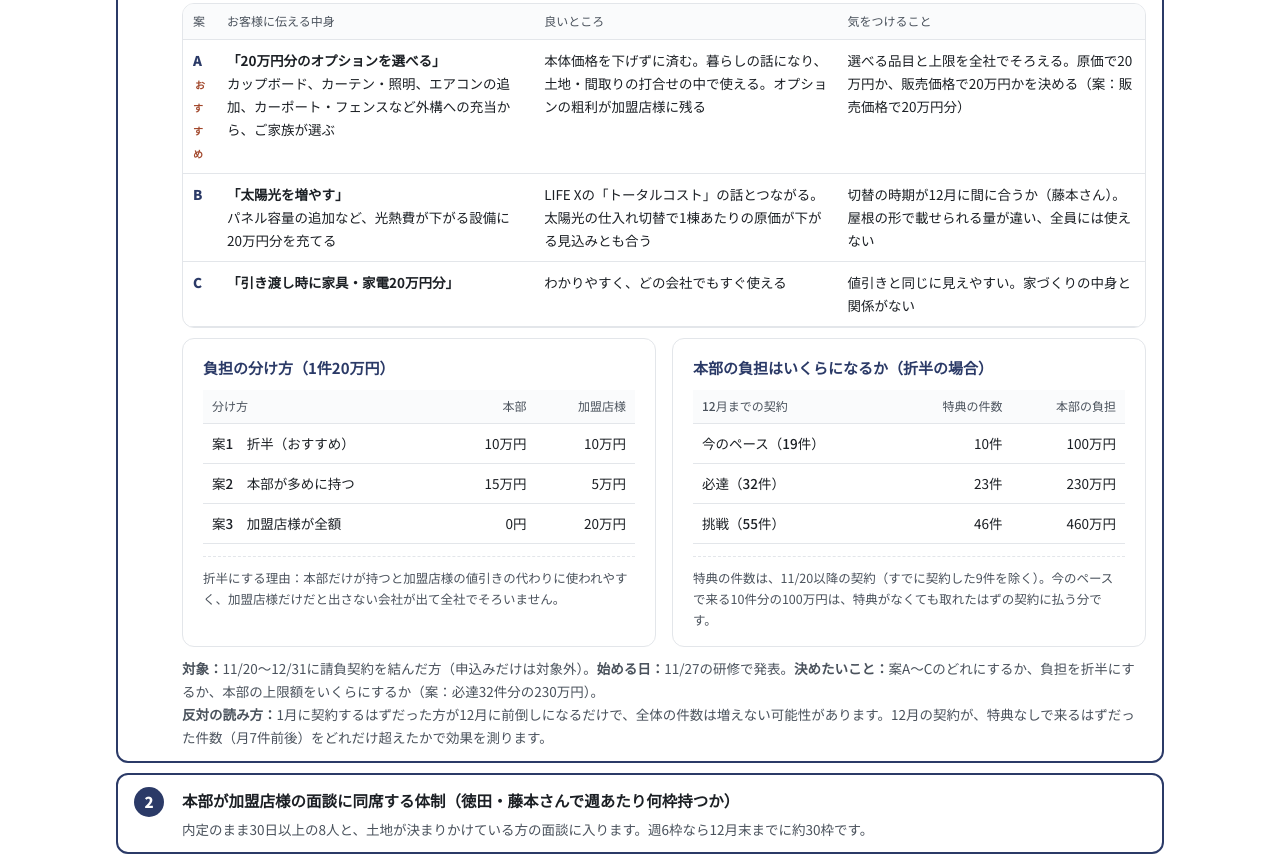
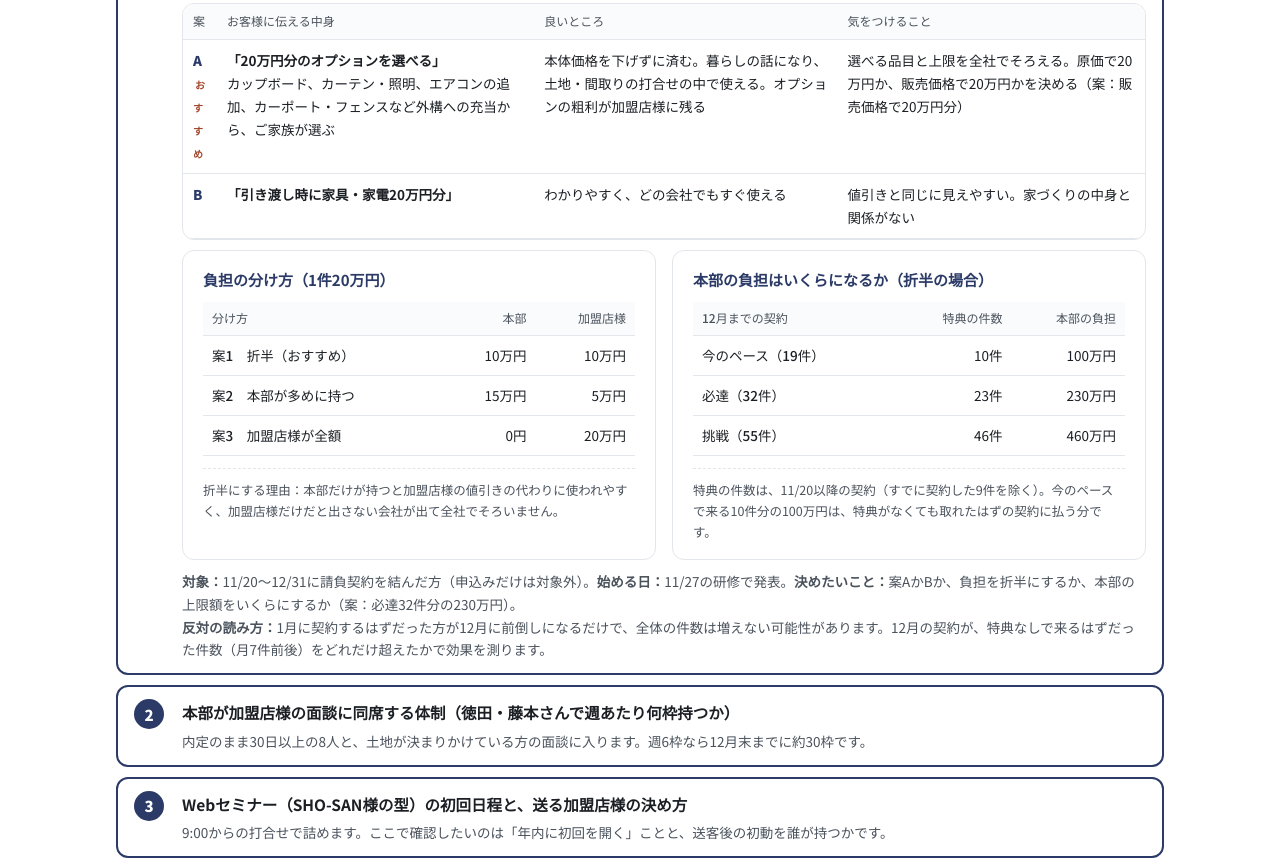
Before and after one commit to tokuda-k-sketch/lifex-public, a plain HTML site: page mtg-agenda/20261120-toei.html in a window 1280 px wide. Shown: the part 4873-5733 px from the top of the page. Drawn offline with Linux system fonts and the light colour scheme.

Commit message:
更新：特典案から太陽光の増設を削除（全棟最大設置のため）
Co-Authored-By: Claude Opus 5.5 <noreply@anthropic.com>

```diff
--- a/mtg-agenda/20261120-toei.html
+++ b/mtg-agenda/20261120-toei.html
@@ -253,8 +253,8 @@ tfoot th,tfoot td{font-weight:700;border-top:2px solid var(--navy);border-bottom
   <div class="tw" style="margin-top:10px"><table class="act">
   <thead><tr><th>案</th><th>お客様に伝える中身</th><th>良いところ</th><th>気をつけること</th></tr></thead><tbody>
   <tr><td class="no">A<br><small style="font-size:10px;color:var(--warn)">おすすめ</small></td><td><b>「20万円分のオプションを選べる」</b><br>カップボード、カーテン・照明、エアコンの追加、カーポート・フェンスなど外構への充当から、ご家族が選ぶ</td><td>本体価格を下げずに済む。暮らしの話になり、土地・間取りの打合せの中で使える。オプションの粗利が加盟店様に残る</td><td>選べる品目と上限を全社でそろえる。原価で20万円か、販売価格で20万円かを決める（案：販売価格で20万円分）</td></tr>
-  <tr><td class="no">B</td><td><b>「太陽光を増やす」</b><br>パネル容量の追加など、光熱費が下がる設備に20万円分を充てる</td><td>LIFE Xの「トータルコスト」の話とつながる。太陽光の仕入れ切替で1棟あたりの原価が下がる見込みとも合う</td><td>切替の時期が12月に間に合うか（藤本さん）。屋根の形で載せられる量が違い、全員には使えない</td></tr>
-  <tr><td class="no">C</td><td><b>「引き渡し時に家具・家電20万円分」</b></td><td>わかりやすく、どの会社でもすぐ使える</td><td>値引きと同じに見えやすい。家づくりの中身と関係がない</td></tr>
+  <tr><td class="no">B</td><td><b>「引き渡し時に家具・家電20万円分」</b></td><td>わかりやすく、どの会社でもすぐ使える</td><td>値引きと同じに見えやすい。家づくりの中身と関係がない</td></tr>
+
   </tbody></table></div>
   <div class="grid2" style="margin-top:10px;grid-template-columns:1fr 1fr">
     <div class="card"><h3>負担の分け方（1件20万円）</h3>
@@ -274,7 +274,7 @@ tfoot th,tfoot td{font-weight:700;border-top:2px solid var(--navy);border-bottom
       <div class="note">特典の件数は、11/20以降の契約（すでに契約した9件を除く）。今のペースで来る10件分の100万円は、特典がなくても取れたはずの契約に払う分です。</div>
     </div>
   </div>
-  <p style="margin-top:10px"><b>対象：</b>11/20〜12/31に請負契約を結んだ方（申込みだけは対象外）。<b>始める日：</b>11/27の研修で発表。<b>決めたいこと：</b>案A〜Cのどれにするか、負担を折半にするか、本部の上限額をいくらにするか（案：必達32件分の230万円）。<br><b>反対の読み方：</b>1月に契約するはずだった方が12月に前倒しになるだけで、全体の件数は増えない可能性があります。12月の契約が、特典なしで来るはずだった件数（月7件前後）をどれだけ超えたかで効果を測ります。</p>
+  <p style="margin-top:10px"><b>対象：</b>11/20〜12/31に請負契約を結んだ方（申込みだけは対象外）。<b>始める日：</b>11/27の研修で発表。<b>決めたいこと：</b>案AかBか、負担を折半にするか、本部の上限額をいくらにするか（案：必達32件分の230万円）。<br><b>反対の読み方：</b>1月に契約するはずだった方が12月に前倒しになるだけで、全体の件数は増えない可能性があります。12月の契約が、特典なしで来るはずだった件数（月7件前後）をどれだけ超えたかで効果を測ります。</p>
   </div></div>
   <div class="it"><span class="n">2</span><div><div class="q">本部が加盟店様の面談に同席する体制（徳田・藤本さんで週あたり何枠持つか）</div><p>内定のまま30日以上の8人と、土地が決まりかけている方の面談に入ります。週6枠なら12月末までに約30枠です。</p></div></div>
   <div class="it"><span class="n">3</span><div><div class="q">Webセミナー（SHO-SAN様の型）の初回日程と、送る加盟店様の決め方</div><p>9:00からの打合せで詰めます。ここで確認したいのは「年内に初回を開く」ことと、送客後の初動を誰が持つかです。</p></div></div>
@@ -311,7 +311,7 @@ tfoot th,tfoot td{font-weight:700;border-top:2px solid var(--navy);border-bottom
 <li>前回の宿題・55件の確認・アポ率70%超・中央建設様のイベント・Webセミナー・オーディエンス設定・太陽光：Geminiメモ・文字起こし「LIFEX MTG - 2026/11/16 07:54」</li>
 <li>フォームの一本化：「LIFEX MTG - 2026/11/16 07:54」（古西さん）。LPの前後比較・フォーム完了率・ABテストにならない理由・プラン一覧の作り直し：Geminiメモ・文字起こし「LIFE X 広告MTG - 2026/11/18 13:57」。ポータル登録数の87%・週別の推移：11/20自動集計（本部用データ11/19取得）</li>
 <li>キノシタ様の予約1件（顔写真あり）・竹村工務店様の予約0件（顔写真なし）：徳田の確認（11/19）。キノシタ様の告知時期・登壇・竹村工務店様11/15の結果：前回までの個別MTGの記録</li>
-<li>太陽光パネルの仕入れ切替で1棟あたりの原価が下がる見込み：「LIFEX MTG - 2026/11/16 07:54」。特典の上限1件20万円：徳田の指定（11/19）。本部負担の金額：上限20万円×折半×件数で計算</li>
+<li>特典の上限1件20万円：徳田の指定（11/19）。本部負担の金額：上限20万円×折半×件数で計算</li>
 <li>今のペースの着地19件前後：10月の契約7件を月あたりとして、11/20〜12/31（約1.4か月）に当てはめた計算</li>
 <li>打ち手ごとの「狙う契約」：各打ち手で目指す件数として置いた数（内定13人のうち11人、土地/ローン29人のうち8人など）</li>
 </ul>
```
Also changed, not shown: mtg-agenda/20261120.html (+4 -4 lines).
